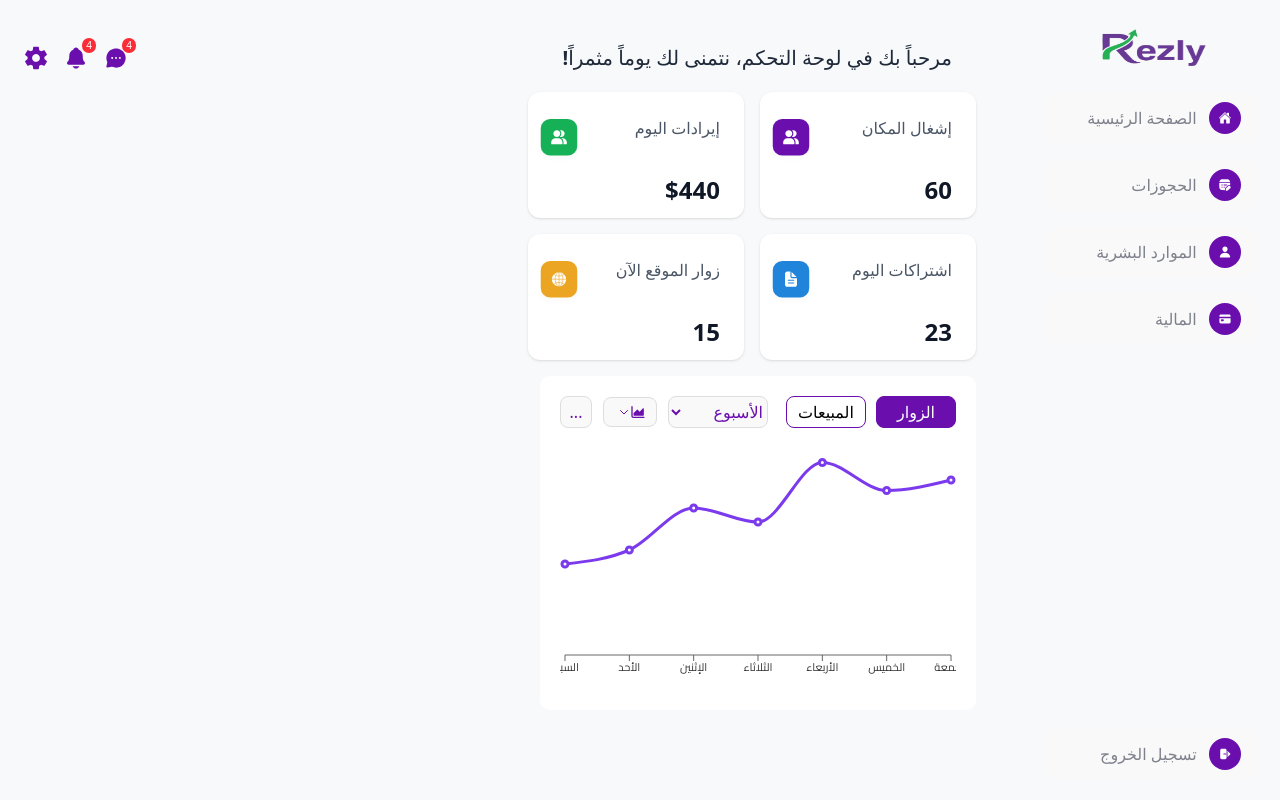
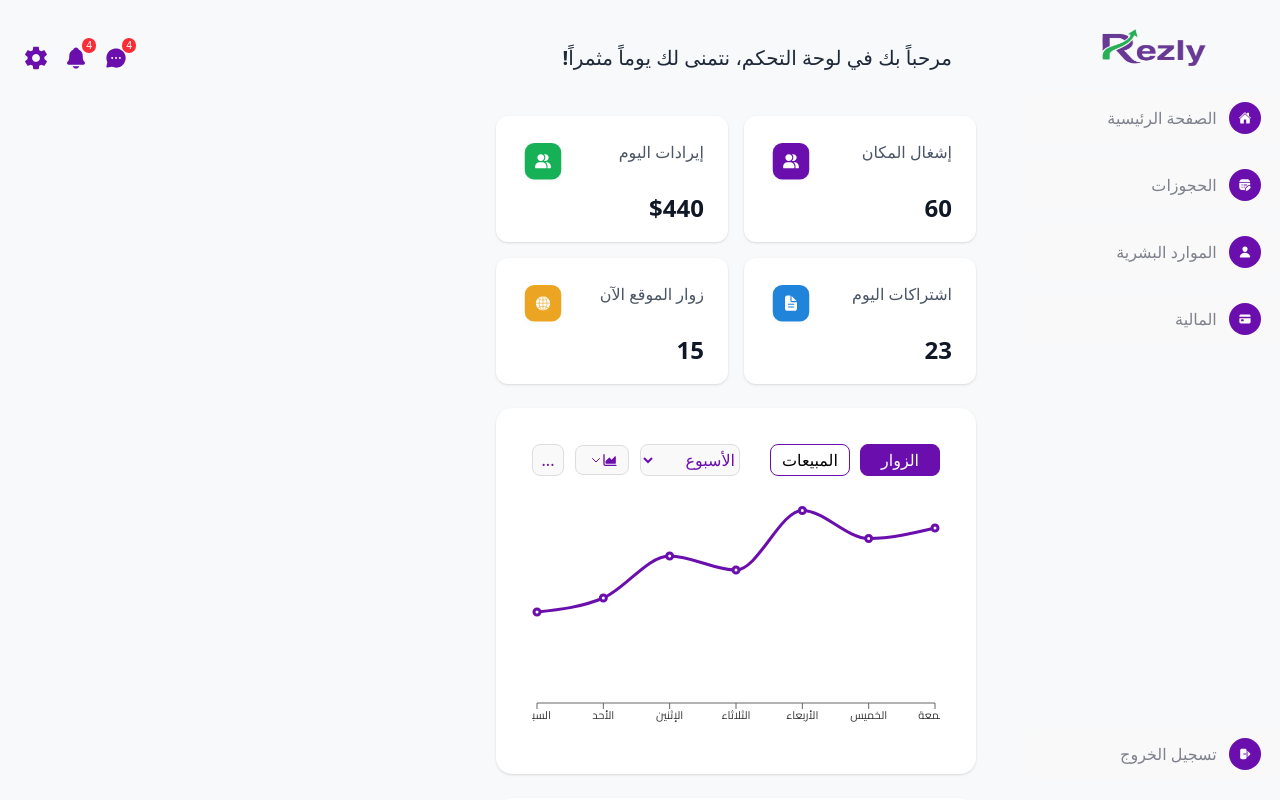
Before and after one commit to CodeToGoAdmin/Rezly_DDMS_Rifd_2025Y_01P, a React (Vite) app in the folder frontend/: page / in a window 1280 px wide. Shown: the top 800 px of the page. Built offline with nearby package versions, Linux system fonts and the light colour scheme.

Commit message:
add AttendanceTable

```diff
--- a/frontend/src/components/AttendanceTable/AttendanceTable.css
+++ b/frontend/src/components/AttendanceTable/AttendanceTable.css
@@ -7,7 +7,6 @@
   margin: auto;
   font-family: "Tahoma";
   direction: rtl;
-  box-shadow: 0 2px 8px rgba(0,0,0,0.1);
 }
 
 .attendance-header {
--- /dev/null
+++ b/frontend/src/components/Calendar.jsx
@@ -0,0 +1,7 @@
+import React from 'react'
+
+export default function Calendar() {
+  return (
+    <div>Calendar</div>
+  )
+}
--- a/frontend/src/components/Chart.jsx
+++ b/frontend/src/components/Chart.jsx
@@ -104,7 +104,7 @@ export default function Chart() {
             <Line
               type="monotone"
               dataKey="value"
-              stroke="#7c3aed"
+              stroke="#6A0EAD"
               strokeWidth={3}
               dot
             />
@@ -118,7 +118,7 @@ export default function Chart() {
             />
             <YAxis hide />
             <Tooltip />
-            <Bar dataKey="value" fill="#7c3aed" barSize={30} radius={[6, 6, 0, 0]} />
+            <Bar dataKey="value" fill="#6A0EAD" barSize={30} radius={[6, 6, 0, 0]} />
           </BarChart>
         )}
       </ResponsiveContainer>
--- a/frontend/src/components/Sidebar.jsx
+++ b/frontend/src/components/Sidebar.jsx
@@ -11,7 +11,7 @@ import Logo from '../assets/icon/rezly-logo.png'
 export default function Sidebar() {
   return (
     <div className="min-h-screen bg-[#F8F9FA] flex">
-      <aside className="w-64 bg-[#F8F9FA] p-5 flex flex-col h-screen">
+      <aside className="w-64 bg-[#F8F9FA] py-5 flex flex-col h-screen">
 
         <nav className="flex-1  ">
           <div className="logo  p-1">
--- a/frontend/src/components/StatCard.jsx
+++ b/frontend/src/components/StatCard.jsx
@@ -2,7 +2,7 @@ import React from "react";
 
 const StatCard = ({ title, value, icon }) => {
   return (
-    <div className="flex flex-col items-start gap-[10px] w-[216px] h-[126px] p-6 rounded-xl shadow bg-white">
+<div className="flex flex-col items-start gap-1 w-full h-[126px] p-6 rounded-xl shadow bg-white">
 
       <div className="flex w-[184px] justify-between items-start">
         <p className="text-gray-600 font-medium">{title}</p>
--- a/frontend/src/index.css
+++ b/frontend/src/index.css
@@ -116,3 +116,6 @@ button:hover {
           height: 32px;
 
         }
+        .chart{
+          width: 436px;
+        }
--- a/frontend/src/pages/Dashboard.jsx
+++ b/frontend/src/pages/Dashboard.jsx
@@ -3,8 +3,8 @@ import Sidebar from '../components/Sidebar'
 import Topbar from '../components/Topbar'
 import Chart from '../components/Chart'
 import AttendanceTable from '../components/AttendanceTable/AttendanceTable'
+import StatCard from '../components/StatCard'
 
-import StatCard from '../components/StatCard'
 import Icon1 from '../assets/icon/card-icon1.svg'
 import Icon2 from '../assets/icon/card-icon2.svg'
 import Icon3 from '../assets/icon/card-icon3.svg'
@@ -12,26 +12,39 @@ import Icon4 from '../assets/icon/card-icon4.svg'
 
 export default function Dashboard() {
   return (
-    <div className="w-screen min-h-screen flex flex-col bg-[#F8F9FA]">
-      <div className="flex flex-1">
-        <Sidebar className="w-64 bg-white" />
+    <div className="w-screen min-h-screen flex bg-[#F8F9FA]">
 
-        <div className="flex-1 pt-6 bg-[#F8F9FA]">
+      {/* Sidebar */}
+      <Sidebar className="w-64 bg-white" />
+
+      {/* العمود الرئيسي */}
+      <div className="flex-1 flex flex-col pt-6 gap-6">
+
+        {/* Topbar يأخذ كل العرض المتبقي */}
+        <div className="w-full">
           <Topbar />
-          <div className="mb-4 w-[448px] h-[268px]">
-            <div className="grid grid-cols-2 gap-4 ml-auto">
-              <StatCard value="60" icon={Icon1} title="إشغال المكان" bgColor="#9333EA" />
-              <StatCard value="$440" icon={Icon2} title="إيرادات اليوم" bgColor="#22C55E" />
-              <StatCard value="23" icon={Icon3} title="اشتراكات اليوم" bgColor="#3B82F6" />
-              <StatCard value="15" icon={Icon4} title="زوار الموقع الآن" bgColor="#FACC15" />
-            </div>
+        </div>
+
+        {/* محتوى العمود الرئيسي */}
+        <div className="flex-1 flex flex-col gap-6 ">
+
+          {/* الكروت */}
+          <div className="grid grid-cols-2 gap-4 w-full max-w-[480px]">
+            <StatCard value="60" icon={Icon1} title="إشغال المكان" bgColor="#9333EA" />
+            <StatCard value="$440" icon={Icon2} title="إيرادات اليوم" bgColor="#22C55E" />
+            <StatCard value="23" icon={Icon3} title="اشتراكات اليوم" bgColor="#3B82F6" />
+            <StatCard value="15" icon={Icon4} title="زوار الموقع الآن" bgColor="#FACC15" />
           </div>
 
-          <div className="chart w-[436px] h-[214px] ">
+          {/* الشارت */}
+          <div className="bg-white rounded-2xl shadow p-4  w-full max-w-[480px]">
             <Chart />
           </div>
 
-
+          {/* جدول الحضور */}
+          <div className="bg-white rounded-2xl shadow p-4 w-full max-w-[480px]">
+            <AttendanceTable />
+          </div>
 
         </div>
       </div>
```
